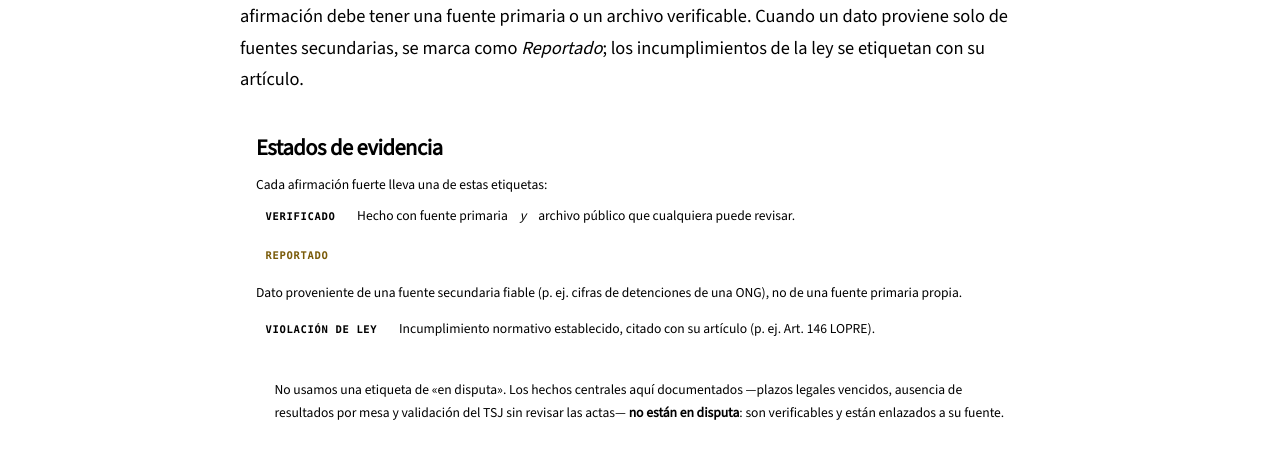
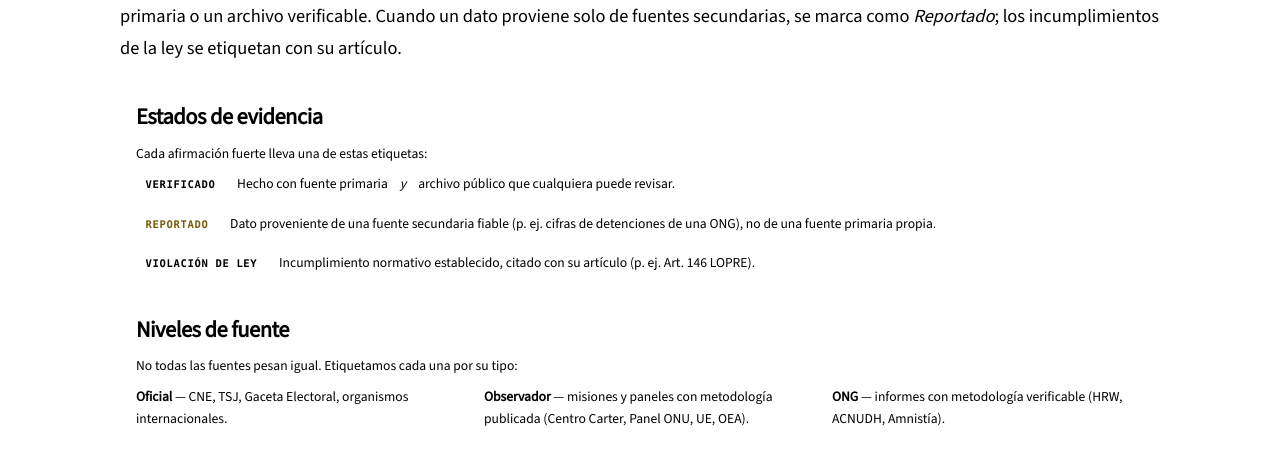
Before and after one commit to cortega26/retardo_cne, an Astro site: page /retardo_cne/metodologia in a window 1280 px wide. Shown: the part 320-776 px from the top of the page. Built offline with nearby package versions, Linux system fonts and the light colour scheme; Astro itself is replaced by a stand-in of ours.

Commit message:
Refactor code structure for improved readability and maintainability

```diff
--- a/src/pages/en/metodologia.astro
+++ b/src/pages/en/metodologia.astro
@@ -28,11 +28,6 @@ const lastVerified = '2026-06-06';
           <li><span class="pill pill-reported">Reported</span> A data point from a reliable secondary source (e.g. detention figures from an NGO), not from our own primary source.</li>
           <li><span class="pill pill-law">Breach of law</span> An established legal breach, cited with its article (e.g. Art. 146 LOPRE).</li>
         </ul>
-        <p class="method-nodispute">
-          We do not use a «disputed» tag. The core facts documented here —expired legal deadlines, the absence of
-          per-table results, and the TSJ validating the result without reviewing the tally sheets— <strong>are not in
-          dispute</strong>: they are verifiable and linked to their source.
-        </p>
       </section>
 
       <section class="method-block">
@@ -76,7 +71,7 @@ const lastVerified = '2026-06-06';
 
 <style>
   .method-page { padding: clamp(2rem, 6vw, 4rem) 0 4rem; }
-  .method-shell { width: min(50rem, calc(100vw - 2rem)); margin-inline: auto; }
+  .method-shell { width: min(65rem, calc(100vw - 2rem)); margin-inline: auto; }
   .method-back { font-size: 0.85rem; color: var(--color-brand-600); text-decoration: none; font-weight: 600; }
   .method-back:hover { text-decoration: underline; }
   .method-kicker {
--- a/src/pages/metodologia.astro
+++ b/src/pages/metodologia.astro
@@ -28,11 +28,6 @@ const lastVerified = '2026-06-06';
           <li><span class="pill pill-reported">Reportado</span> Dato proveniente de una fuente secundaria fiable (p. ej. cifras de detenciones de una ONG), no de una fuente primaria propia.</li>
           <li><span class="pill pill-law">Violación de ley</span> Incumplimiento normativo establecido, citado con su artículo (p. ej. Art. 146 LOPRE).</li>
         </ul>
-        <p class="method-nodispute">
-          No usamos una etiqueta de «en disputa». Los hechos centrales aquí documentados —plazos legales vencidos,
-          ausencia de resultados por mesa y validación del TSJ sin revisar las actas— <strong>no están en disputa</strong>:
-          son verificables y están enlazados a su fuente.
-        </p>
       </section>
 
       <section class="method-block">
@@ -77,7 +72,7 @@ const lastVerified = '2026-06-06';
 <style>
   .method-page { padding: clamp(2rem, 6vw, 4rem) 0 4rem; }
   .method-shell {
-    width: min(50rem, calc(100vw - 2rem));
+    width: min(65rem, calc(100vw - 2rem));
     margin-inline: auto;
   }
   .method-back { font-size: 0.85rem; color: var(--color-brand-600); text-decoration: none; font-weight: 600; }
```
Also changed, not shown: 6 other files.
